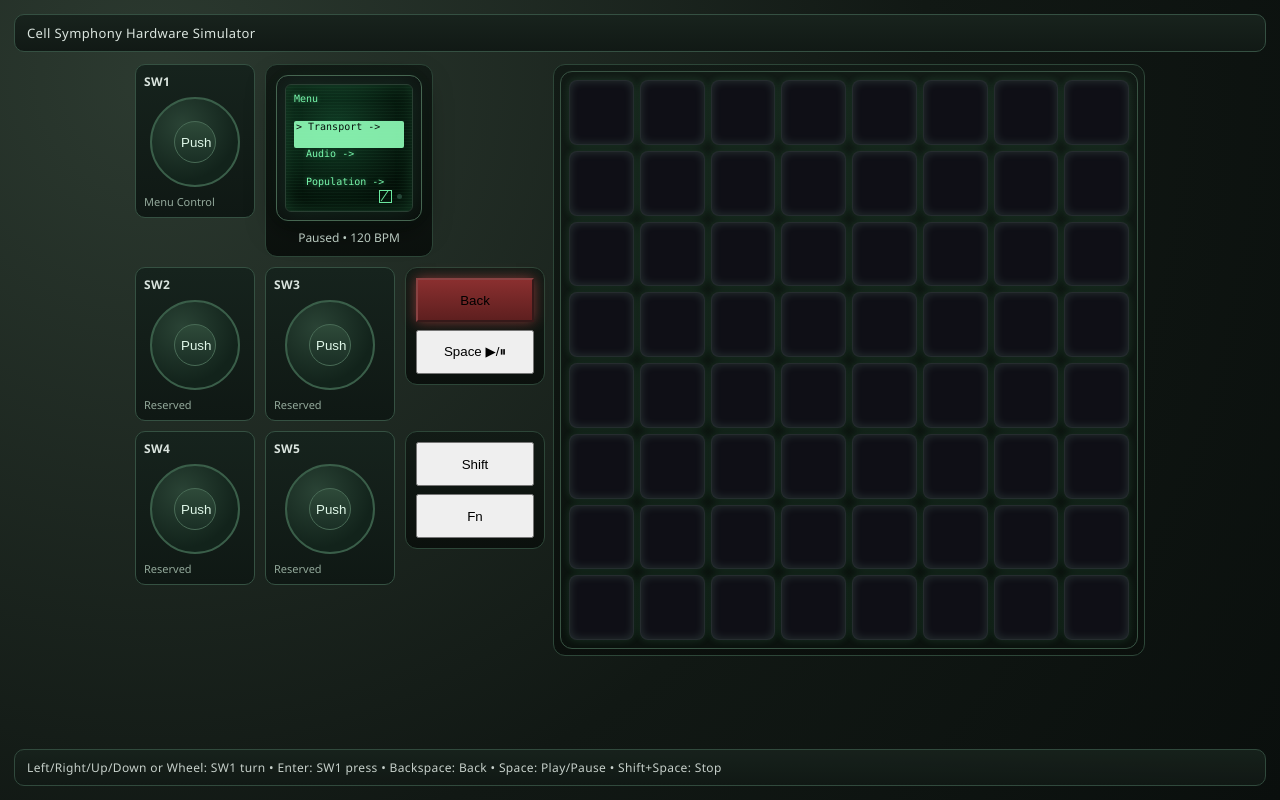
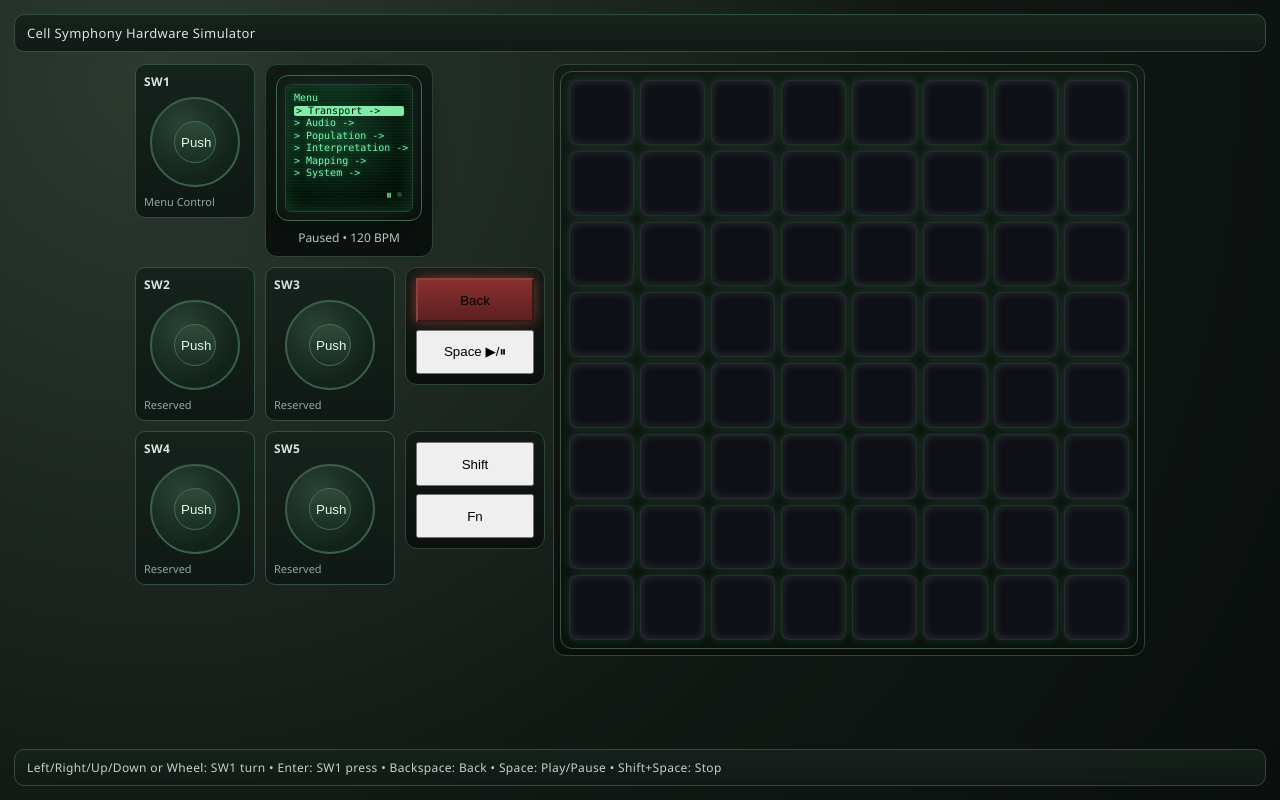
Before and after one commit to nexxyz/cellSymphony, a React (Vite) app in the folder apps/desktop/: page / in a window 1280 px wide. Built offline with nearby package versions, Linux system fonts and the light colour scheme; what @cellsymphony/mapping-core would draw is missing.

Commit message:
Refine OLED menu density and simulator display polish
Tighten OLED line spacing, remove empty spacer rows, expand menu viewport usage, and align simulator display behavior with compact list-style navigation and updated pause/icon presentation.

```diff
--- a/apps/desktop/src/ui/App.tsx
+++ b/apps/desktop/src/ui/App.tsx
@@ -138,15 +138,16 @@ export function App() {
             <div className="oled-bezel">
               <div className="oled-panel" style={{ width: OLED_WIDTH, height: OLED_HEIGHT }}>
                 {snapshot.oledLines.map((line, index) => {
-                  const selected = line.startsWith("> ");
+                  const selected = line.startsWith("@@");
+                  const text = selected ? line.slice(2) : line;
                   return (
                     <p key={`oled-${index}`} className={selected ? "oled-selected" : ""}>
-                      {line}
+                      {text}
                     </p>
                   );
                 })}
                 <div className={`transport-indicator ${snapshot.transportIndicator.flash}`}>
-                  {snapshot.transportIndicator.icon === "play" ? <span>▶</span> : snapshot.transportIndicator.icon === "stop" ? <span>■</span> : <span className="pause-slash" />}
+                  {snapshot.transportIndicator.icon === "play" ? <span>▶</span> : snapshot.transportIndicator.icon === "stop" ? <span>■</span> : <span>⏸</span>}
                   <span className={`event-dot ${isEventBlip ? "on" : ""}`} />
                 </div>
               </div>
--- a/apps/desktop/src/ui/styles.css
+++ b/apps/desktop/src/ui/styles.css
@@ -93,8 +93,10 @@ body {
   border-radius: 6px;
   border: 1px solid #2a3f33;
   color: #78f7ab;
-  display: grid;
-  grid-template-rows: repeat(4, 1fr);
+  display: flex;
+  flex-direction: column;
+  justify-content: flex-start;
+  gap: 2px;
   padding: 8px;
   box-sizing: border-box;
   background:
@@ -109,7 +111,7 @@ body {
   margin: 0;
   font-family: "IBM Plex Mono", "Consolas", monospace;
   font-size: 10px;
-  line-height: 1.2;
+  line-height: 1.05;
   white-space: pre;
   text-shadow: 0 0 5px rgba(114, 255, 177, 0.35);
 }
--- a/packages/platform-core/src/index.ts
+++ b/packages/platform-core/src/index.ts
@@ -81,7 +81,7 @@ export type PlatformState<TState> = {
 export const OLED_WIDTH = 128;
 export const OLED_HEIGHT = 128;
 export const OLED_TEXT_COLUMNS = 20;
-export const OLED_TEXT_LINES = 4;
+export const OLED_TEXT_LINES = 8;
 
 export function createInitialState<TState>(behavior: BehaviorEngine<TState, unknown>): PlatformState<TState> {
   return {
@@ -324,20 +324,53 @@ function axisGroup(label: string, prefix: "x" | "y", _defaultStep: number): Menu
 function currentMenuView<TState>(state: PlatformState<TState>): { path: string; lines: string[] } {
   const { runtimeConfig: cfg, menu } = state;
   const { siblings, path } = locate(menuTree(), cfg, menu);
-  if (!siblings.length) return { path, lines: ["", "", ""] };
+  if (!siblings.length) return { path, lines: [] };
   const cursor = clamp(menu.cursor, 0, siblings.length - 1);
-  const start = clamp(cursor - 1, 0, Math.max(0, siblings.length - 3));
-  const windowRows = siblings.slice(start, start + 3);
-  const lines = windowRows.map((item, index) => {
-    const rowIndex = start + index;
-    const selected = rowIndex === cursor;
-    const marker = selected ? ">" : " ";
-    const label = item.kind === "group" ? `${item.label} ->` : item.label;
-    const value = item.kind === "group" ? "" : ` ${formatDisplayValue(item.key, readAnyValue(state, item.key))}`;
-    return `${marker} ${label}${value}`.trimEnd();
-  });
-  while (lines.length < 3) lines.push("");
-  return { path, lines };
+  const bodyBudget = Math.max(1, OLED_TEXT_LINES - 1);
+  let start = cursor;
+  let end = cursor + 1;
+  let rowCount = formatMenuItemLines(siblings[cursor], state, true, menu.editing).length;
+
+  while (rowCount < bodyBudget && (start > 0 || end < siblings.length)) {
+    let grew = false;
+    if (start > 0) {
+      const prevRows = formatMenuItemLines(siblings[start - 1], state, false, false).length;
+      if (rowCount + prevRows <= bodyBudget || end >= siblings.length) {
+        start -= 1;
+        rowCount += prevRows;
+        grew = true;
+      }
+    }
+    if (rowCount >= bodyBudget) break;
+    if (end < siblings.length) {
+      const nextRows = formatMenuItemLines(siblings[end], state, false, false).length;
+      if (rowCount + nextRows <= bodyBudget || start === 0) {
+        end += 1;
+        rowCount += nextRows;
+        grew = true;
+      }
+    }
+    if (!grew) break;
+  }
+
+  const lines: string[] = [];
+  for (let i = start; i < end; i += 1) {
+    lines.push(...formatMenuItemLines(siblings[i], state, i === cursor, i === cursor && menu.editing));
+  }
+  return { path, lines: lines.slice(0, bodyBudget) };
+}
+
+function formatMenuItemLines<TState>(item: MenuNode, state: PlatformState<TState>, selected: boolean, editing: boolean): string[] {
+  const selectedPrefix = "@@";
+  const mark = selected ? selectedPrefix : "";
+  if (item.kind === "group") {
+    return [`${mark}> ${item.label} ->`];
+  }
+  const value = formatDisplayValue(item.key, readAnyValue(state, item.key));
+  if (selected) {
+    return [`${mark}> ${item.label}:`, `${mark}  ${editing ? "[EDIT] " : ""}${value}`];
+  }
+  return [`  ${item.label}`];
 }
 
 function locate(root: MenuNode, cfg: RuntimeConfig, menu: MenuState): { node: MenuNode; siblings: MenuNode[]; path: string } {
@@ -520,10 +553,7 @@ export function toDisplayFrame(page: PageId, line1: string, editing: boolean): D
 
 export function toOledLines(display: DisplayFrame): string[] {
   const title = fitOledText(display.title);
-  const body = display.lines.slice(0, OLED_TEXT_LINES - 1).map(fitOledText);
-  while (body.length < OLED_TEXT_LINES - 1) {
-    body.push("");
-  }
+  const body = display.lines.filter((line) => line.trim().length > 0).slice(0, OLED_TEXT_LINES - 1).map(fitOledText);
   return [title, ...body];
 }
 
```
Also changed, not shown: 1 other file (tests, documents, lock files or other folders).
